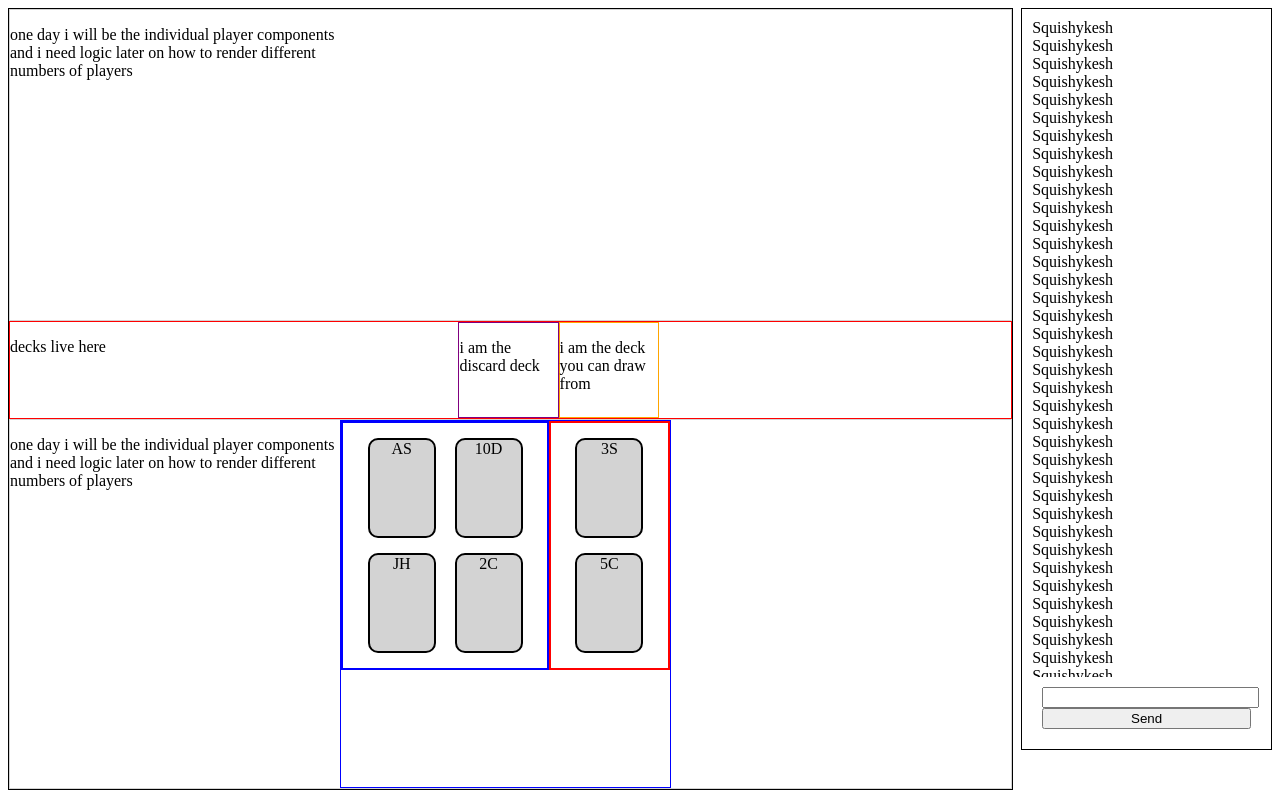
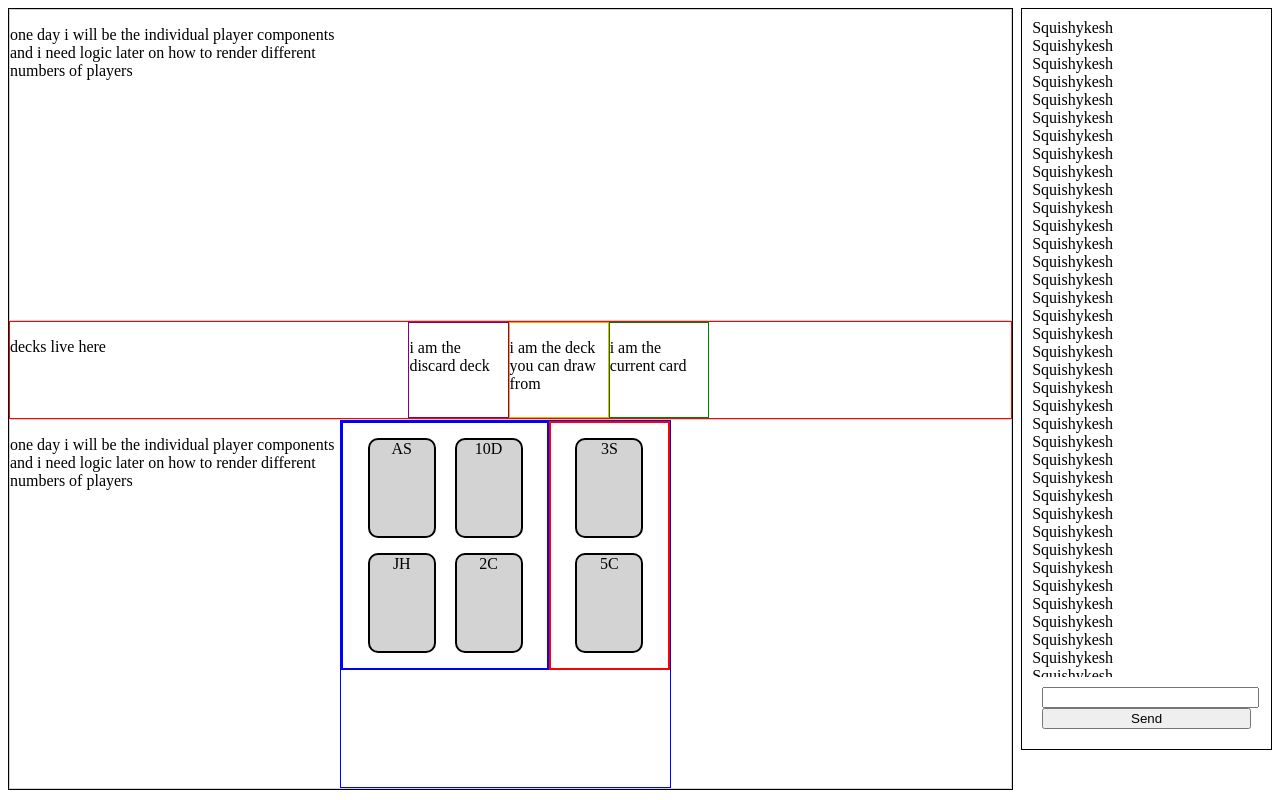
Before and after one commit to Camb-io/playcamb.io, a React (Create React App) app in the folder cambio-client/: page /1 in a window 1280 px wide. Built offline with nearby package versions, Linux system fonts and the light colour scheme.

Commit message:
current card component

```diff
--- a/cambio-client/src/assets/index.scss
+++ b/cambio-client/src/assets/index.scss
@@ -6,6 +6,7 @@
 @import '../components/DrawDeck/styles.scss';
 @import '../components/DiscardDeck/styles.scss';
 @import '../components/CurrentUser/styles.scss';
+@import '../components/CurrentCard/styles.scss';
 @import '../components/Hand/styles.scss';
 @import '../components/Table/styles.scss';
 @import '../components/Chat/styles.scss';
--- /dev/null
+++ b/cambio-client/src/components/CurrentCard/CurrentCard.main.jsx
@@ -0,0 +1,13 @@
+import React from 'react';
+
+const CurrentCard = () => {
+
+  return (
+    <div className="current-card-area">
+      <p>i am the current card</p>
+    </div>
+  )
+
+}
+
+export default CurrentCard;
--- /dev/null
+++ b/cambio-client/src/components/CurrentCard/index.js
@@ -0,0 +1,5 @@
+import CurrentCard from './CurrentCard.main'
+
+export {
+  CurrentCard
+}
--- /dev/null
+++ b/cambio-client/src/components/CurrentCard/styles.scss
@@ -0,0 +1,5 @@
+.current-card-area {
+  border-width: 1px;
+  border-style: solid;
+  border-color: green;
+}
--- a/cambio-client/src/components/Decks/Decks.main.jsx
+++ b/cambio-client/src/components/Decks/Decks.main.jsx
@@ -1,6 +1,7 @@
 import React from 'react';
 import { DiscardDeck } from '../DiscardDeck';
-import { DrawDeck } from '../DrawDeck'
+import { DrawDeck } from '../DrawDeck';
+import { CurrentCard } from '../CurrentCard';
 
 const Decks = () => {
 
@@ -9,6 +10,7 @@ const Decks = () => {
       <p>decks live here</p>
       <DiscardDeck />
       <DrawDeck />
+      <CurrentCard />
     </div>
   )
 
--- a/cambio-client/src/components/Decks/styles.scss
+++ b/cambio-client/src/components/Decks/styles.scss
@@ -3,5 +3,5 @@
   border-style: solid;
   border-color: $standard-deck-area;
   display: grid;
-  grid-template-columns: auto 10% 10% auto;
+  grid-template-columns: auto 10% 10% 10% auto;
 }
```
